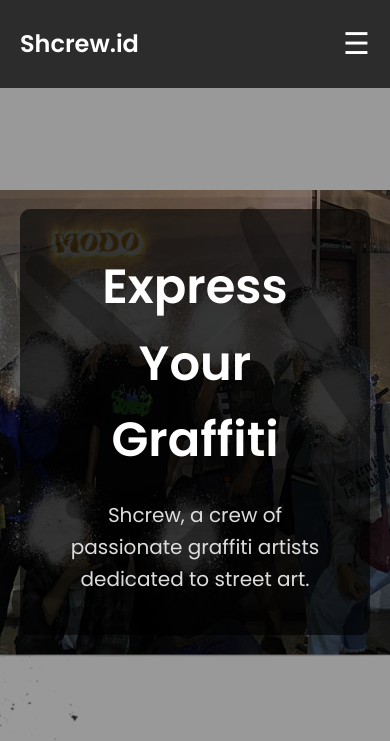
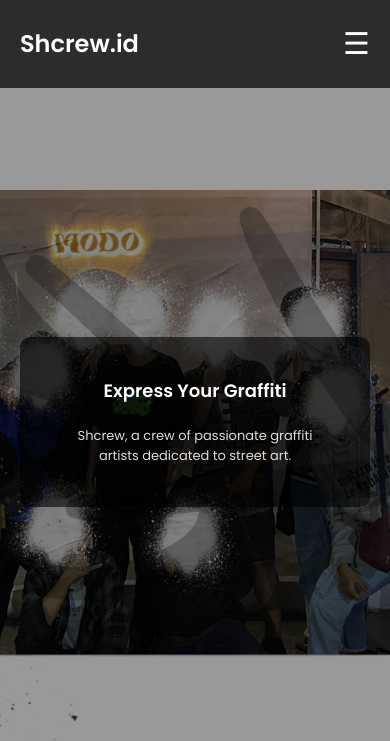
Before and after one commit to rizalzaril/shcrew, a plain HTML site: page index.html in a window 390 px wide. Shown: the top 741 px of the page. Drawn offline with nearby package versions, Linux system fonts and the light colour scheme.

Commit message:
main update

```diff
--- a/style.css
+++ b/style.css
@@ -418,6 +418,25 @@ footer {
     text-align: center;
   }
 
+  .hero-content h2 {
+    font-size: 18px;
+    color: #fff;
+  }
+
+  .hero-content p {
+    font-size: 13px;
+    color: #ddd;
+  }
+
+  #home h2 {
+    font-size: 18px;
+    margin-bottom: 20px;
+  }
+
+  #home p {
+    font-size: 13px;
+  }
+
   ul.menu li {
     margin: 10px 0;
   }
```
